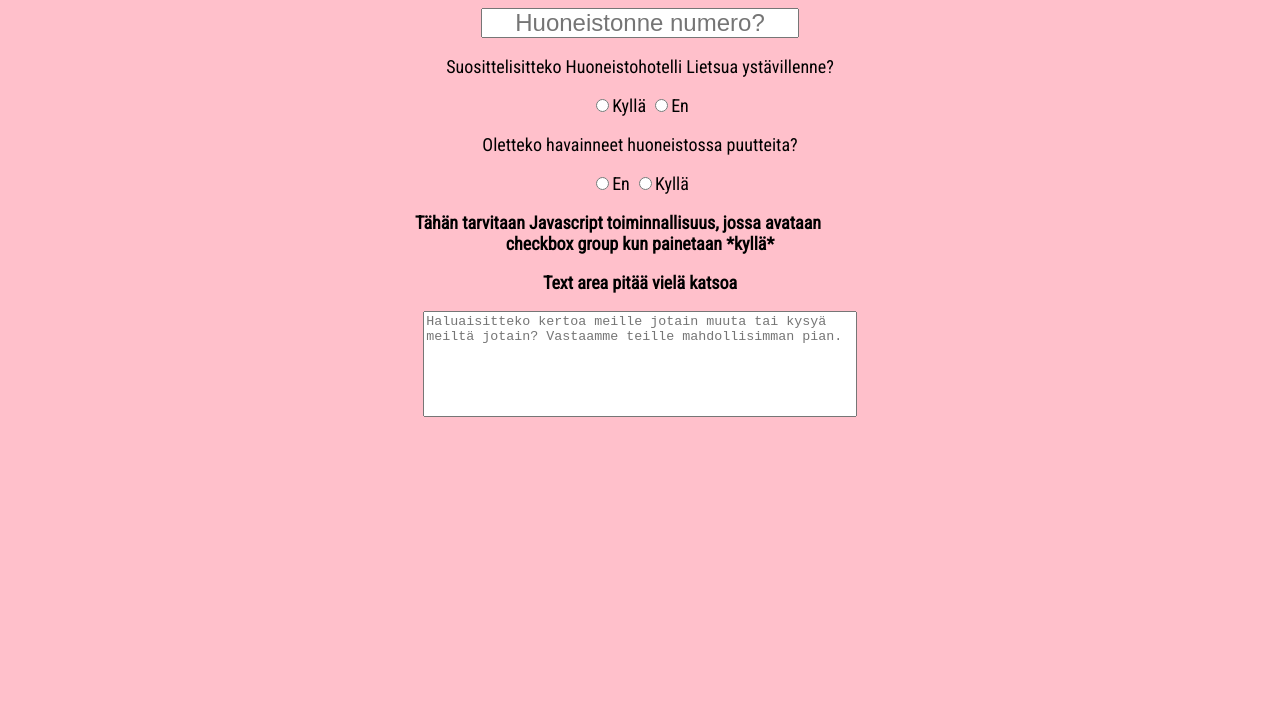
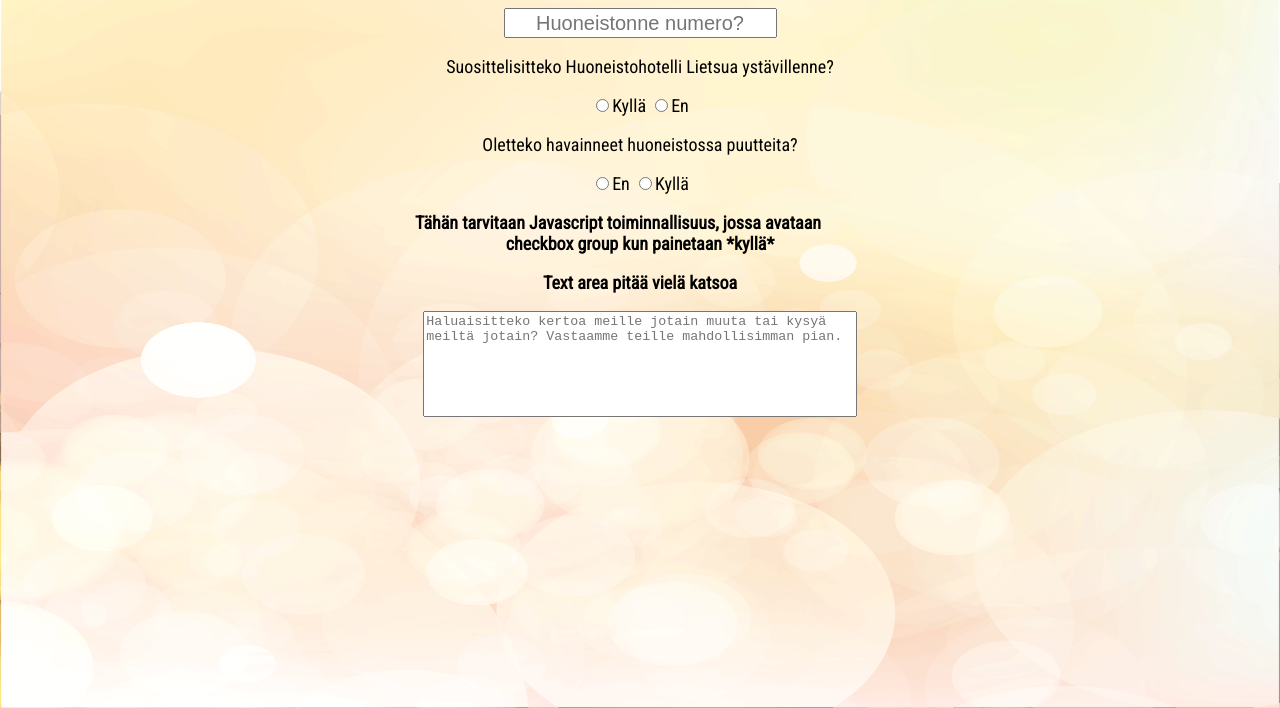
Before and after one commit to Myntza/Asiakaspalaute, a plain HTML site: page index.html in a window 1280 px wide. Shown: the part 132-840 px from the top of the page. Before the commit the page ends 800 px from the top, so only its background shows below. Drawn offline with Linux system fonts and the light colour scheme.

Commit message:
taustakuvalla

```diff
--- a/style.css
+++ b/style.css
@@ -1,9 +1,16 @@
 body {
   margin: 0;
   font-size: 18px;
-  background-color: pink;
+  background-image: url("bokeh.png");
+  background-repeat: no-repeat;
+  height: 100vh;
+  background-size: 100% 100%;
   font-family: "Roboto Condensed", sans-serif;
 }
+
+
+
+
 /* Asiakas formi */
 /*
 #customerform {
@@ -16,14 +23,14 @@
   margin:40px auto 40px auto;
   padding: 25px 25px 25px 25px;
 
-  Kassu jyrää
+
 
 }
 */
 /*  Huoneistonne numero? */
 #roomnum {
   height: 24px;
-  font-size: 24px;
+  font-size: 20px;
   text-align: center;
 }
 /*   Suosittelisitteko Huoneistohotelli Lietsua ystävillenne? */
@@ -32,7 +39,7 @@
   flex-direction: column;
   justify-content: center;
   align-items: center;
-  height: 100%;
+
   max-width: 450px;
   padding: 10px 10px 10px 10px;
   margin: 40px auto 40px auto;
```
Also changed, not shown: index.html (+7 -0 lines), bokeh.png (added), 1 other file.
